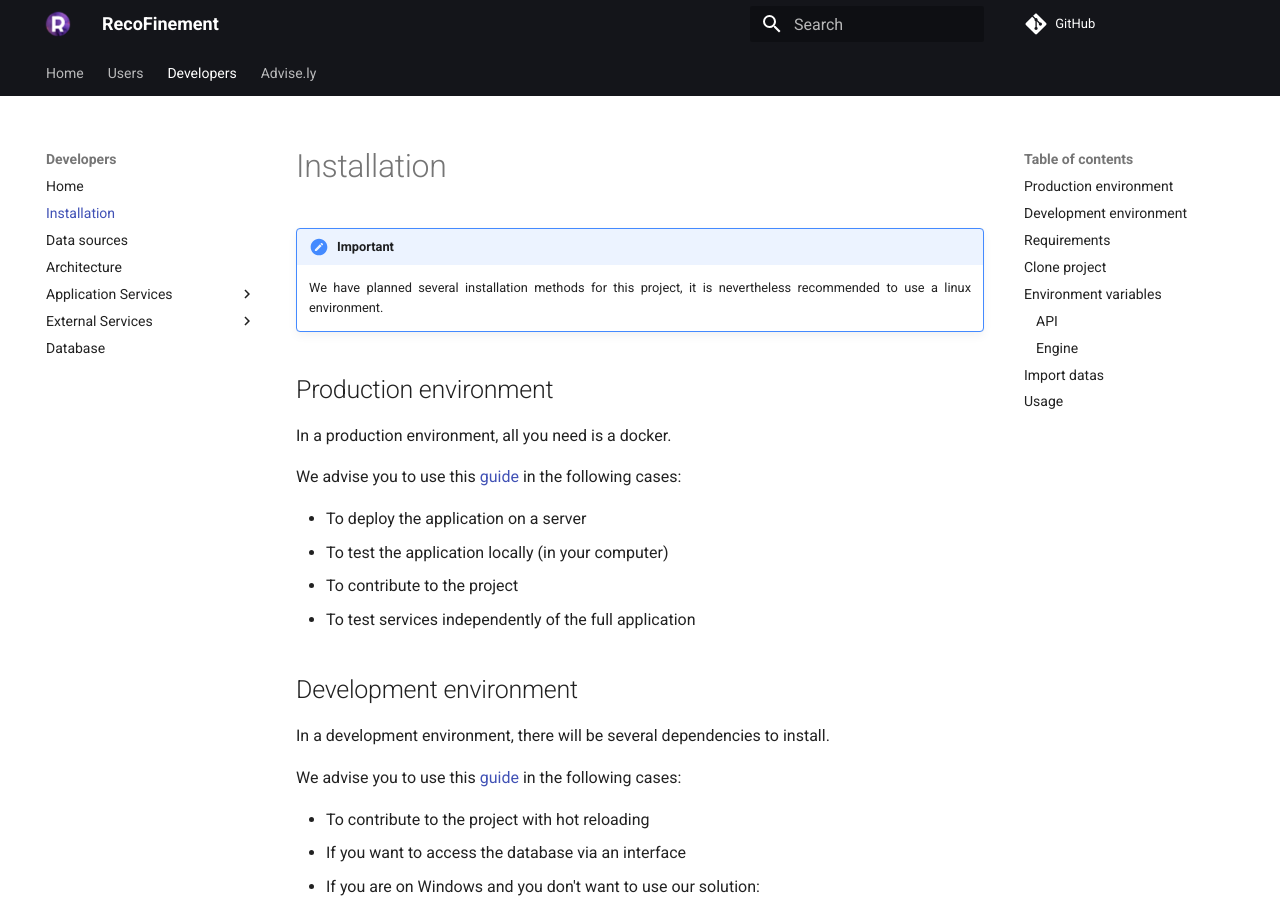
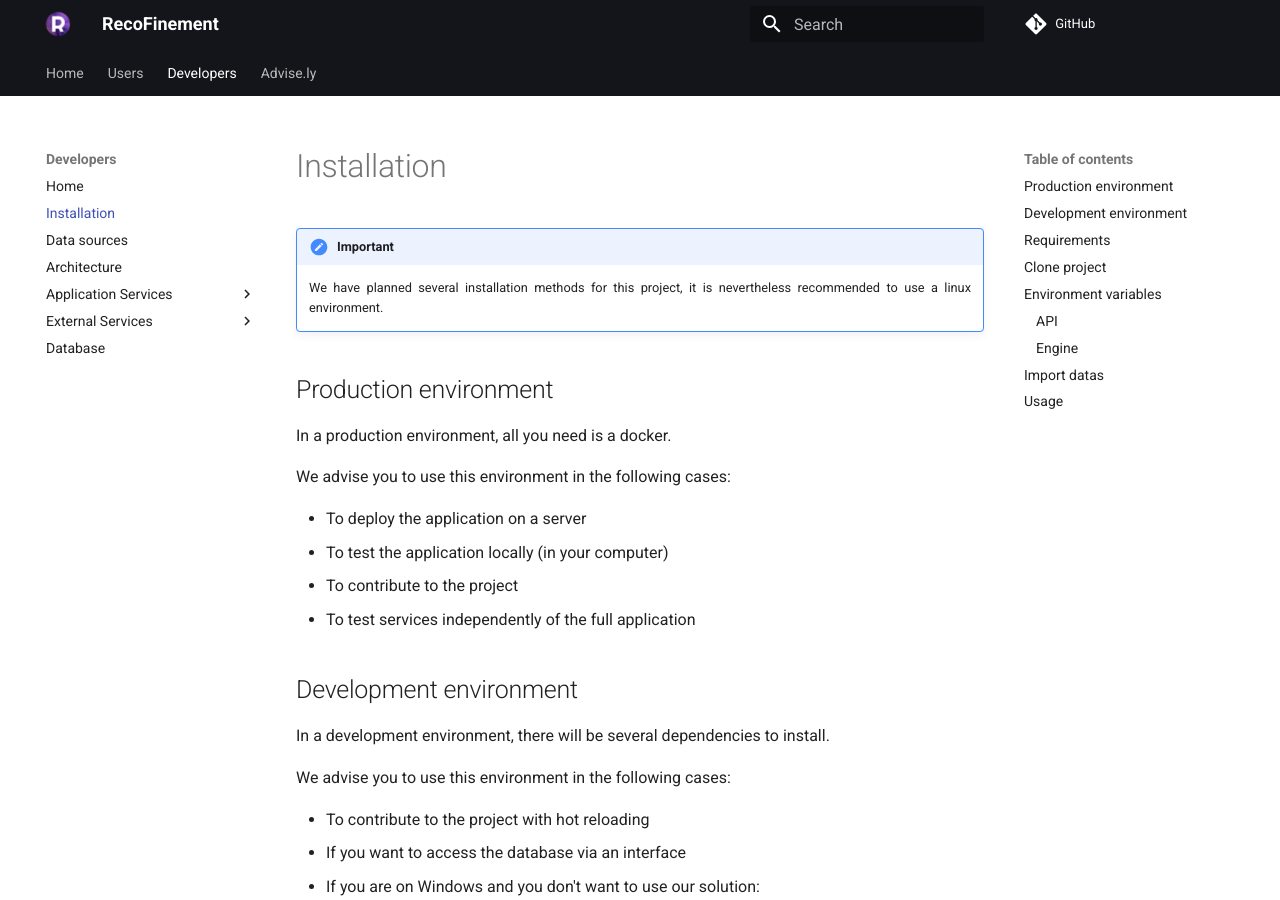
Before and after one commit to RomainCtl/RecoFinement, an MkDocs documentation site: the page built from docs/developers/installation.md, in a window 1280 px wide and 900 px high. Built offline with MkDocs 1.6.1 and Material for MkDocs 9.7.7, drawn with Linux system fonts in a browser that asks for light colours; comment, search, counter and statistics services are not loaded.

Commit message:
fix deprecated link

```diff
--- a/docs/developers/installation.md
+++ b/docs/developers/installation.md
@@ -5,7 +5,7 @@
 
 In a production environment, all you need is a docker.
 
-We advise you to use this [guide](./withdocker) in the following cases:
+We advise you to use this environment in the following cases:
 
 * To deploy the application on a server
 * To test the application locally (in your computer)
@@ -16,7 +16,7 @@ We advise you to use this [guide](./withdocker) in the following cases:
 
 In a development environment, there will be several dependencies to install.
 
-We advise you to use this [guide](./withoutdocker) in the following cases:
+We advise you to use this environment in the following cases:
 
 * To contribute to the project with hot reloading
 * If you want to access the database via an interface
```
